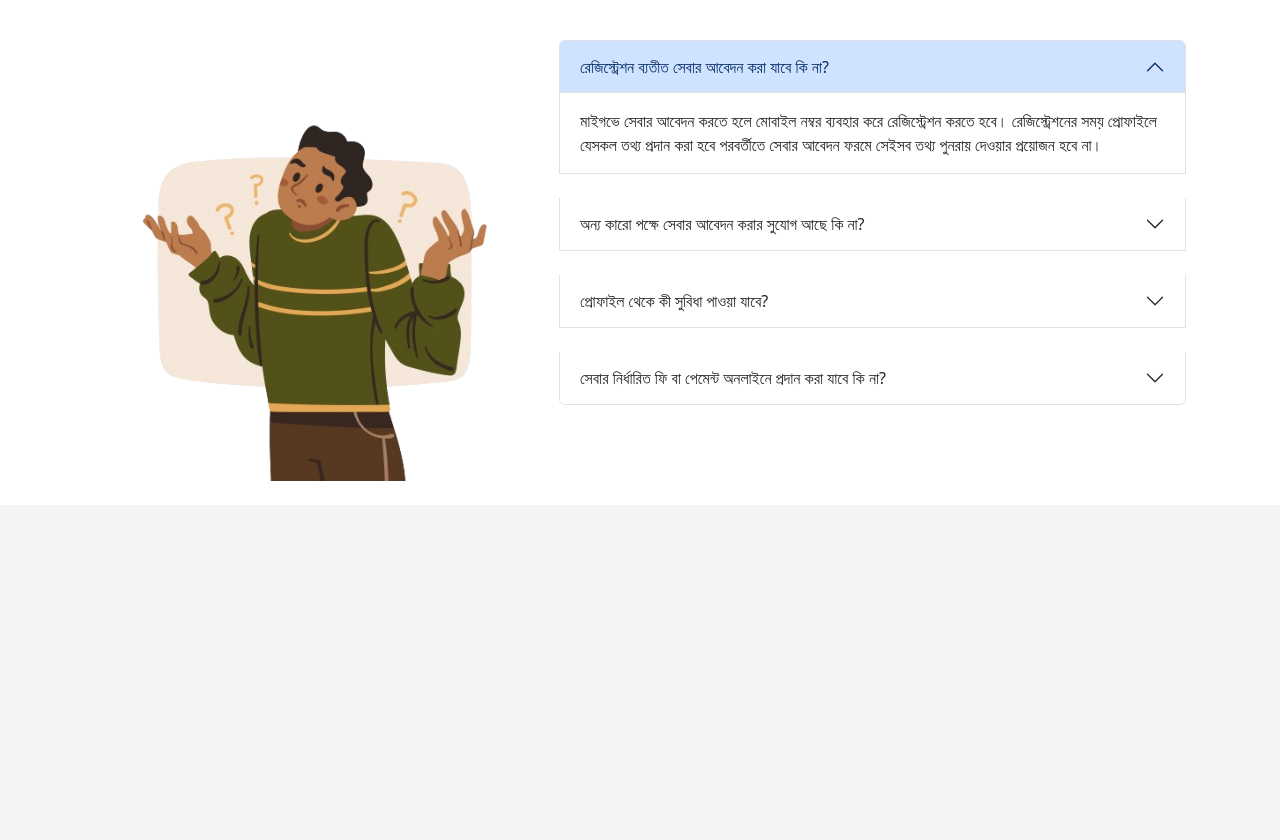
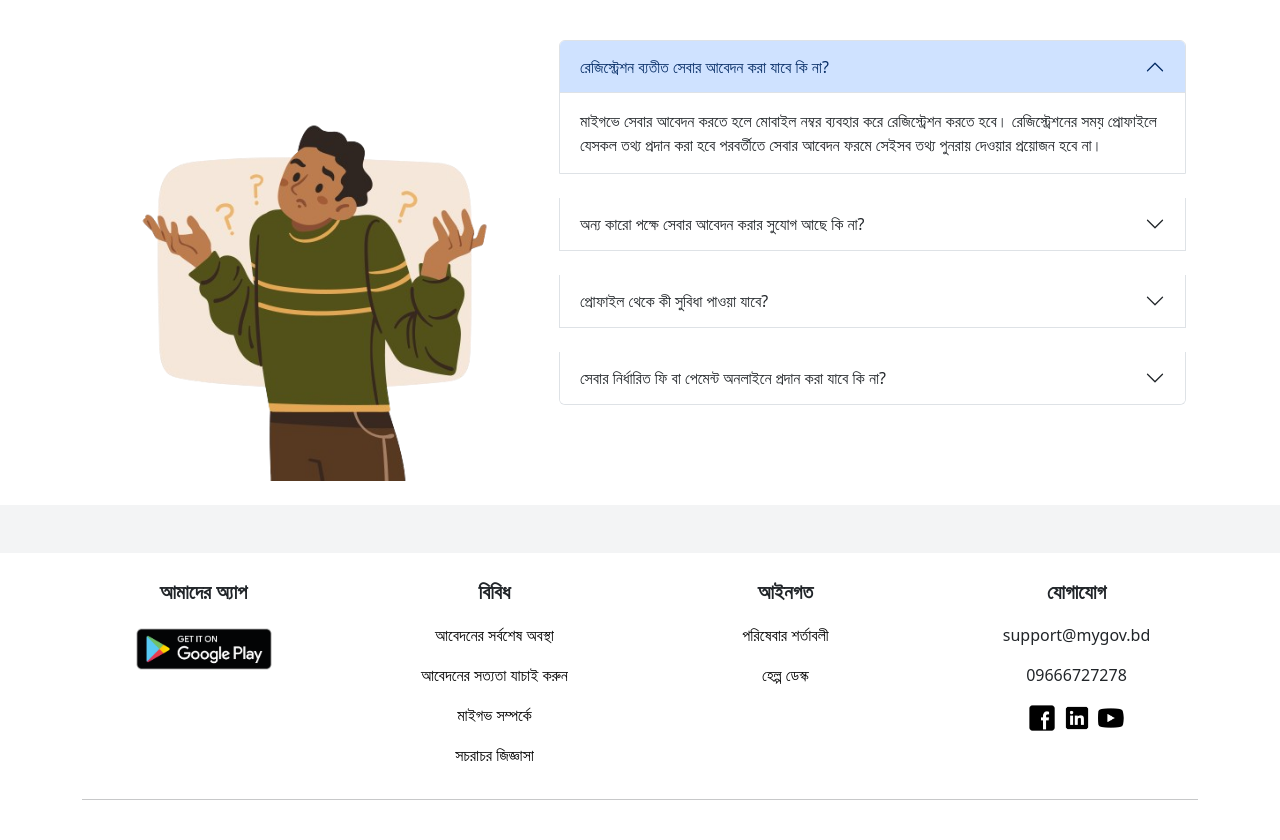
Before and after one commit to Sawom/Ebondhu, a plain HTML site: page index.html in a window 1280 px wide. Shown: the part 1479-2319 px from the top of the page. Before the commit the page ends 1984 px from the top, so only its background shows below. Drawn offline with Linux system fonts and the light colour scheme.

Commit message:
footer part 1 added

```diff
--- a/css/style.css
+++ b/css/style.css
@@ -27,3 +27,13 @@
 .linkStyle:hover{
     color: #198754;
 }
+
+.linkStyle2{
+    text-decoration: none;
+    color: black;
+}
+
+.footerHeading{
+    font-size: 20px;
+    font-weight: bold;
+}
--- a/index.html
+++ b/index.html
@@ -395,6 +395,70 @@
     </section>
     <!-- faq section end -->
 
+    <!-- footer -->
+    <section class="mt-5 back">
+      <br>
+      <!-- part 1 -->
+      <div class="container mx-auto">
+        <div class="row row-cols-1 row-cols-md-2 row-cols-lg-4 g-5">
+          <!-- 1 -->
+          <div class="col center-div">
+            <p class="footerHeading">আমাদের অ্যাপ</p>
+            <img src="imgs/play.png" style="width: 150px;" alt="">
+          </div>
+
+          <!-- 2 -->
+          <div class="col center-div" >
+            <p class="footerHeading">বিবিধ</p>
+            <a href="" class="linkStyle2"> <p > আবেদনের সর্বশেষ অবস্থা </p> </a>
+            <a href="" class="linkStyle2"> <p > আবেদনের সত্যতা যাচাই করুন </p> </a>
+            <a href="" class="linkStyle2"> <p > মাইগভ সম্পর্কে </p> </a>
+            <a href="" class="linkStyle2"> <p > সচরাচর জিজ্ঞাসা </p> </a>
+          </div>
+
+          <!-- 3 -->
+          <div class="col center-div">
+            <p class="footerHeading">আইনগত</p>
+            <a href="" class="linkStyle2"> <p > পরিষেবার শর্তাবলী </p> </a>
+            <a href="" class="linkStyle2"> <p > হেল্প ডেস্ক </p> </a>
+          </div>
+
+          <!-- 4 -->
+          <div class="col center-div">
+            <p class="footerHeading">যোগাযোগ</p>
+            <p>support@mygov.bd</p>
+            <p>09666727278</p>
+
+            <!-- social icons -->
+            <div>
+              <!-- facebook -->
+              <a href="" class="linkStyle2" >
+                <img src="imgs/icons/fb.png" style="width: 30px;" class="img-fluid" alt="">
+              </a>
+              <!-- linked in -->
+              <a href="" class="linkStyle2" >
+                <img src="imgs/icons/linked.png" style="width: 30px;" class="img-fluid" alt="">
+              </a>
+              <!-- youtube -->
+              <a href="" class="linkStyle2" >
+                <img src="imgs/icons/you.png" style="width: 30px;" class="img-fluid" alt="">
+              </a>
+            </div>
+          </div>
+
+        </div>
+        <hr>
+      </div>
+
+      <br>
+      <!-- part 2 -->
+      <div>
+
+      </div>
+
+    </section>
+
+    <script src="https://kit.fontawesome.com/f5e76c1334.js" crossorigin="anonymous"></script>
     <script src="js/bootstrap.bundle.min.js"></script>
   </body>
 </html>
```
Also changed, not shown: imgs/icons/fb.png (added), imgs/icons/linked.png (added), imgs/icons/you.png (added), imgs/play.png (added).
